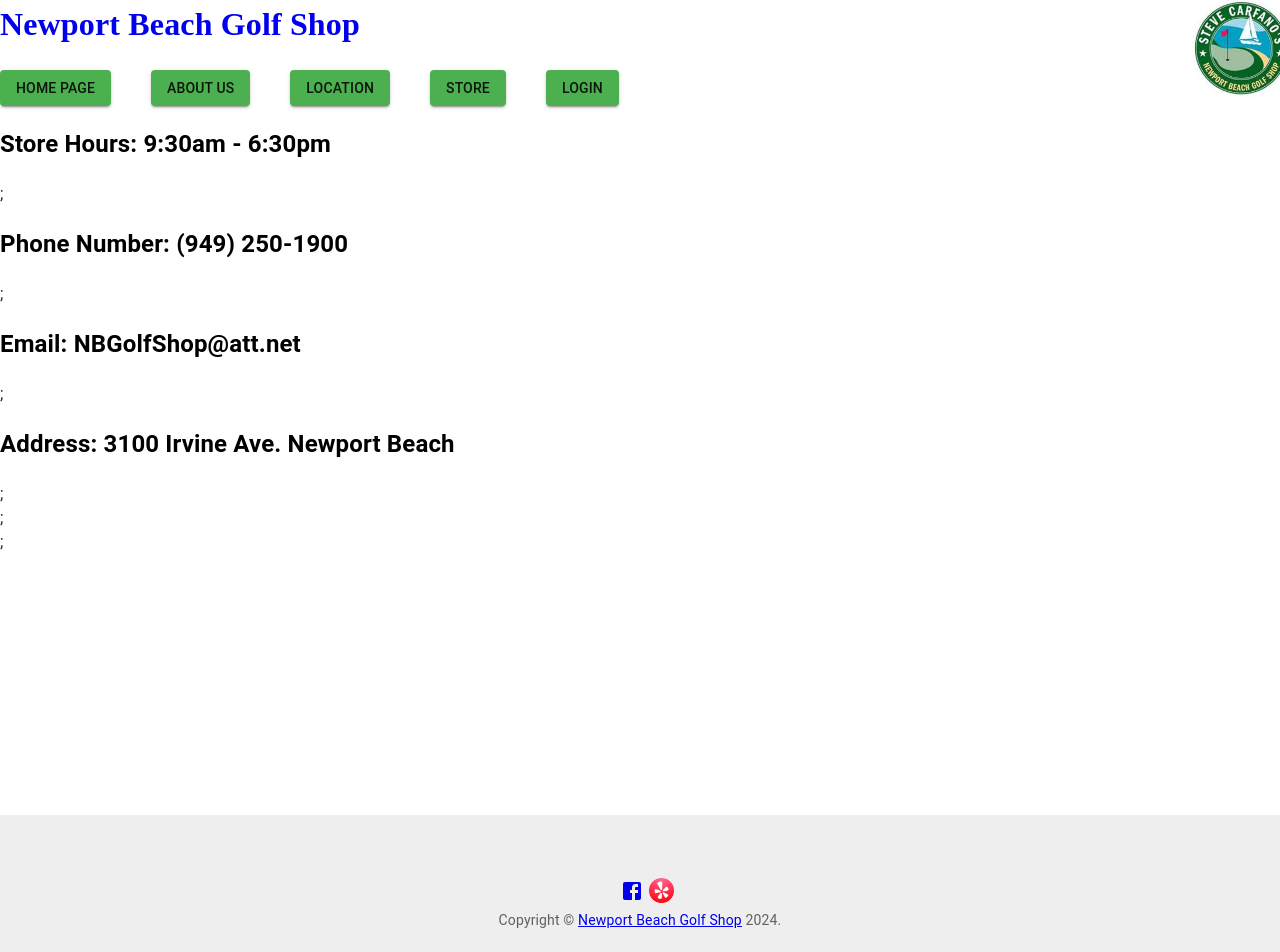
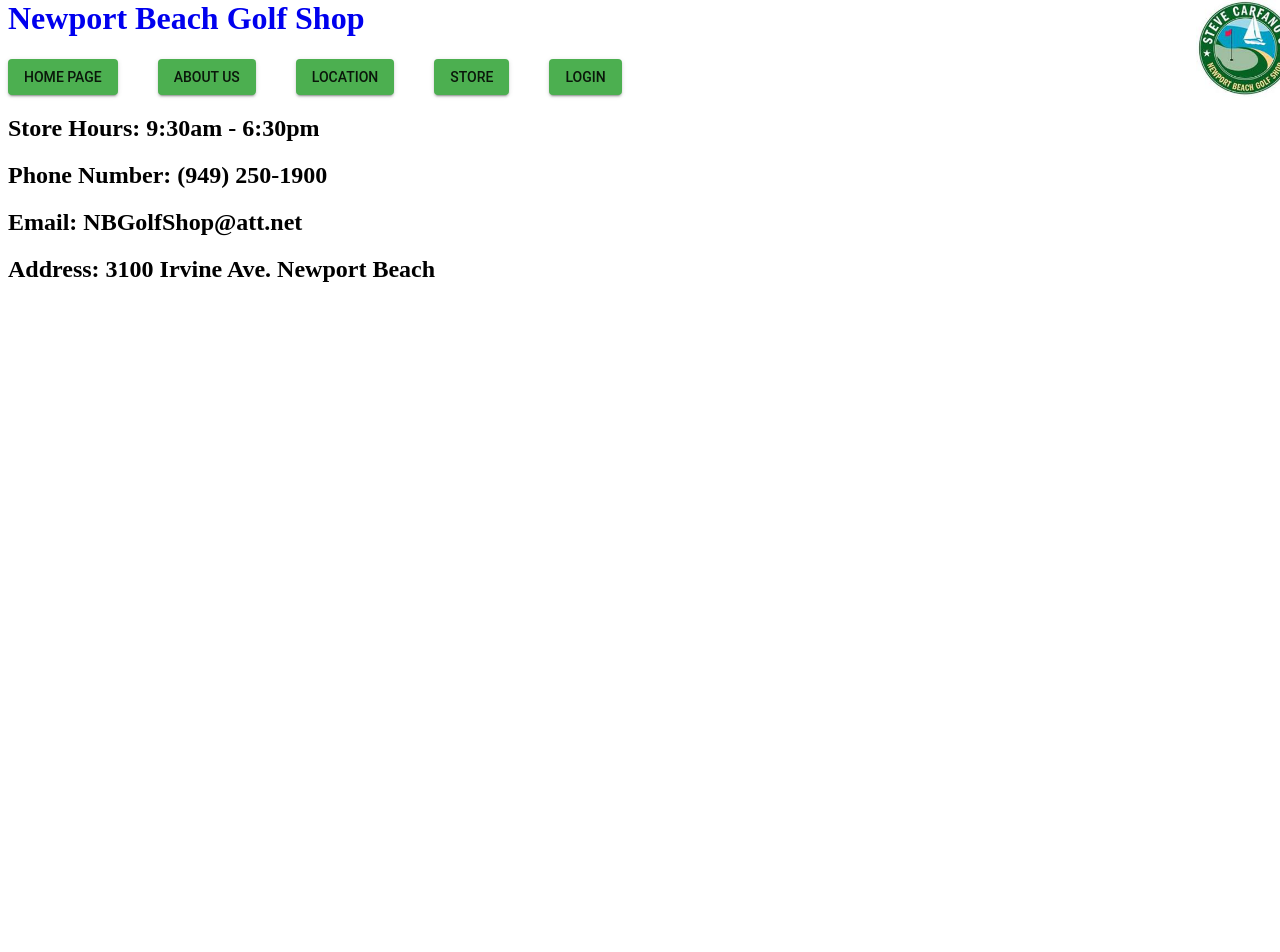
Before and after one commit to Thomas-Carfano/NBGS-Fullstack, a React (Vite) app in the folder client/: page / in a window 1280 px wide. Shown: the part 21-973 px from the top of the page. After the commit the page ends 800 px from the top, so only its background shows below. Built offline with nearby package versions, Linux system fonts and the light colour scheme.

Commit message:
fix login console logs

```diff
--- a/client/src/components/AboutPage.jsx
+++ b/client/src/components/AboutPage.jsx
@@ -19,7 +19,6 @@
       <h1>Located near John Wayne International Airport</h1>
       <br/>
       <br/>
-    <Footer/>
     </>
   )
 }
--- a/client/src/components/HomePage.jsx
+++ b/client/src/components/HomePage.jsx
@@ -27,13 +27,12 @@
 
   return (
     <>
-    <h2 className='contactInfo'>Store Hours: {storeHoursToday()}</h2>;
-    <Link to="tel:9492501900" className='contactInfo'><h2>Phone Number: (949) 250-1900</h2></Link>;
-    <Link to="mailto:nbgolshop@att.net" className='contactInfo'> <h2>Email: NBGolfShop@att.net</h2></Link>;
-    <Link to="https://www.google.com/maps/place/Steve+Carfano's+Newport+Beach+Golf+Shop/@33.6592756,-117.8809357,15z/data=!4m6!3m5!1s0x80dcdfab78b3b055:0xb70abddf8d02c58f!8m2!3d33.6592756!4d-117.8809357!16s%2Fg%2F1hf5c32rz?entry=ttu" className='contactInfo'> <h2>Address: 3100 Irvine Ave. Newport Beach</h2></Link>;
-    <br/>;
-    <br/>;
-    <Footer/>;
+    <h2 className='contactInfo'>Store Hours: {storeHoursToday()}</h2>
+    <Link to="tel:9492501900" className='contactInfo'><h2>Phone Number: (949) 250-1900</h2></Link>
+    <Link to="mailto:nbgolshop@att.net" className='contactInfo'> <h2>Email: NBGolfShop@att.net</h2></Link>
+    <Link to="https://www.google.com/maps/place/Steve+Carfano's+Newport+Beach+Golf+Shop/@33.6592756,-117.8809357,15z/data=!4m6!3m5!1s0x80dcdfab78b3b055:0xb70abddf8d02c58f!8m2!3d33.6592756!4d-117.8809357!16s%2Fg%2F1hf5c32rz?entry=ttu" className='contactInfo'> <h2>Address: 3100 Irvine Ave. Newport Beach</h2></Link>
+    <br/>
+    <br/>
     </>
   );
 };
--- a/client/src/components/LocationPage.jsx
+++ b/client/src/components/LocationPage.jsx
@@ -50,7 +50,6 @@
         />
       </GoogleMapReact>
     </div>
-    <Footer/>
     </>
   )
 }
--- a/client/src/components/LoginPage.jsx
+++ b/client/src/components/LoginPage.jsx
@@ -49,6 +49,7 @@
         localStorage.setItem("token", data.token);
         localStorage.setItem("userId", data.id);
         setToken(data.token);
+        console.log(`Login Sucessful: ${data.token}`)
       }
     } catch (err) {
       console.log(err);
@@ -130,7 +131,6 @@
         </Box>
       </Container>
     </ThemeProvider>
-    <Footer/>
     </>
   );
 };
--- a/client/src/components/SignupPage.jsx
+++ b/client/src/components/SignupPage.jsx
@@ -123,7 +123,6 @@
         </Box>
       </Container>
     </ThemeProvider>
-    <Footer/>
     </>
   );
 }
--- a/client/src/components/Store.jsx
+++ b/client/src/components/Store.jsx
@@ -71,7 +71,6 @@
         ))}
       </Grid>
     </Box>
-    <Footer/>
     </>
   );
 }
```
Also changed, not shown: 1 other file (tests, documents, lock files or other folders).
